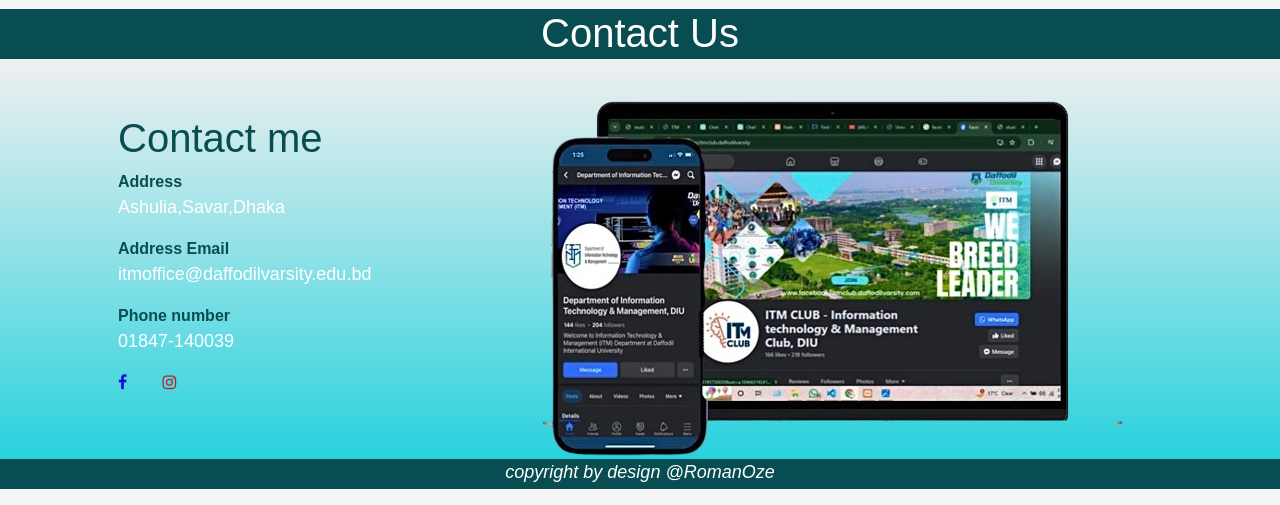
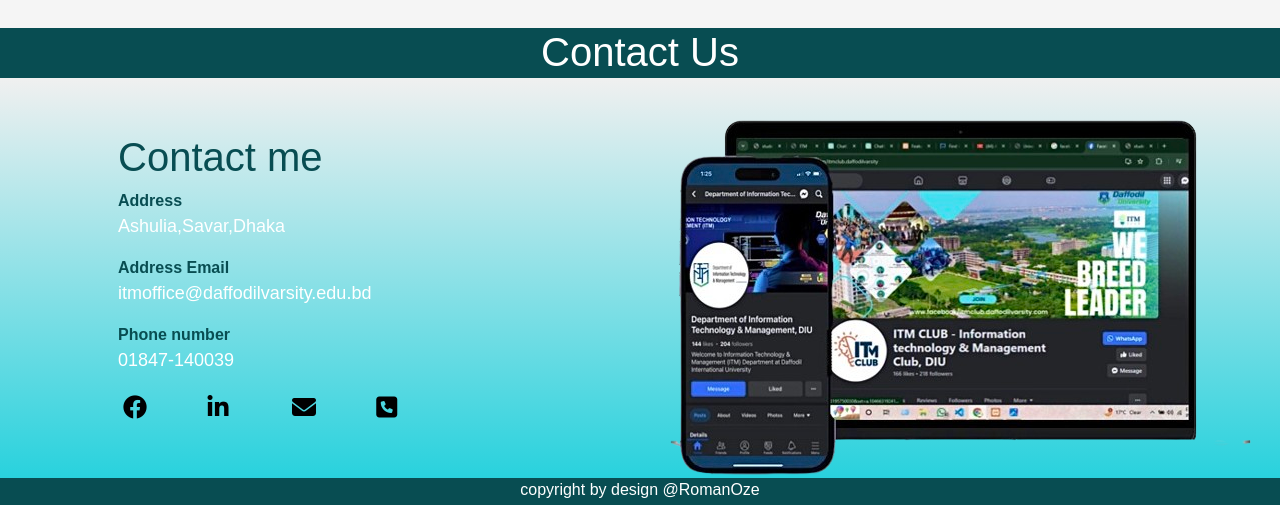
Before and after one commit to Roman-oze/ITM, a plain HTML site: page view/index.html in a window 1280 px wide. Shown: the part 5975-6480 px from the top of the page. Drawn offline with nearby package versions, Linux system fonts and the light colour scheme.

Commit message:
contact section

```diff
--- a/view/index.html
+++ b/view/index.html
@@ -545,6 +545,7 @@
 </div>
     <br>
     <!-- <div class="container-fluid ">
+
         <div class="row text-center justify-content-center">
 
             <div class="col-md-3 text-center border">
@@ -575,15 +576,13 @@
         <section id="contact">
             <div class="row">
               <div class="contact-header">
-
-               <div class="contact-titler">
                  <h1 class="text-center text-white ">Contact Us</h1>
              </div>
 
-              </div>
+
               <div class="contact-body facilty">
 
-                <div class="contact-body-left">
+                <div class="col-md-6 contact-body-left">
 
                   <h1 >Contact me</h1>
                   <span>Address</span>
@@ -595,18 +594,23 @@
                    <a href="#phone"><p>01847-140039</p></a>
                    <link rel="stylesheet" href="https://cdnjs.cloudflare.com/ajax/libs/font-awesome/4.7.0/css/font-awesome.min.css">
 
-                     <a href="www.facebook.com/islamfull.5" class="fa fa-facebook fbicon"></a>
-                   <a href="//www.instagram.com/rumu303" class="fa fa-instagram instaicon"></a>
+                   <a href="https://www.facebook.com/momo.nusrat"><i class="fa-brands fa-facebook icon"></i></a>
+                   <a href="https://www.facebook.com/momo.nusrat"><i class="fa-brands fa-linkedin icon"></i></a>
+                   <a href="nusrat.swe@diu.edu.bd"><i class="fa-solid fa-envelope icon"></i></a>
+                   <a href="+8801847334996"><i class="fa-solid fa-square-phone icon"></i></a>
+
 
 
                 </div>
-                <div class=" contact-body-right text-center">
+                <div class="col-md-6 contact-body-right text-center">
                  <img class="contact-img" src="/model/itmclub.png" alt="">
                 </div>
               </div>
+
+              </div>
+              </div>
               <div class="contact-footer text-center">
-                <p class="copy">copyright by design @RomanOze</p>
-              </div>
+             <a href="https://www.facebook.com/islamfull.5" class="text-white text-center">copyright by design @RomanOze</a>
               </div>
              </section>
 
--- a/view/style.css
+++ b/view/style.css
@@ -981,13 +981,11 @@
   }
   .contact-body-left{
     height: auto;
-    width: 30%;
     float: left;
     padding: 55px 1px 5px 118px;
   }
   .contact-body-right{
     height: auto;
-    width: 70%;
     float: right;
   }
   .contact-img{
@@ -1017,3 +1015,12 @@
     width: 100px;
     color: rgb(187, 30, 30);
   }
+  .icon{
+    font-size:x-large;
+    color: rgb(0, 0, 0);
+
+  }
+  .icon:hover{
+    font-size:x-large;
+    color: rgb(255, 255, 255);
+  }
```
